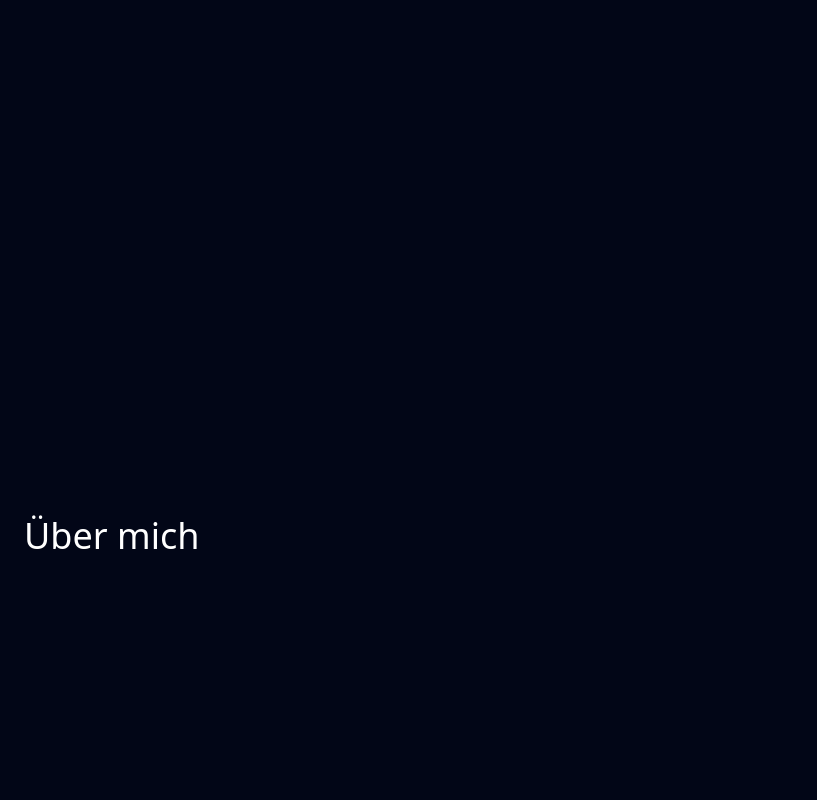
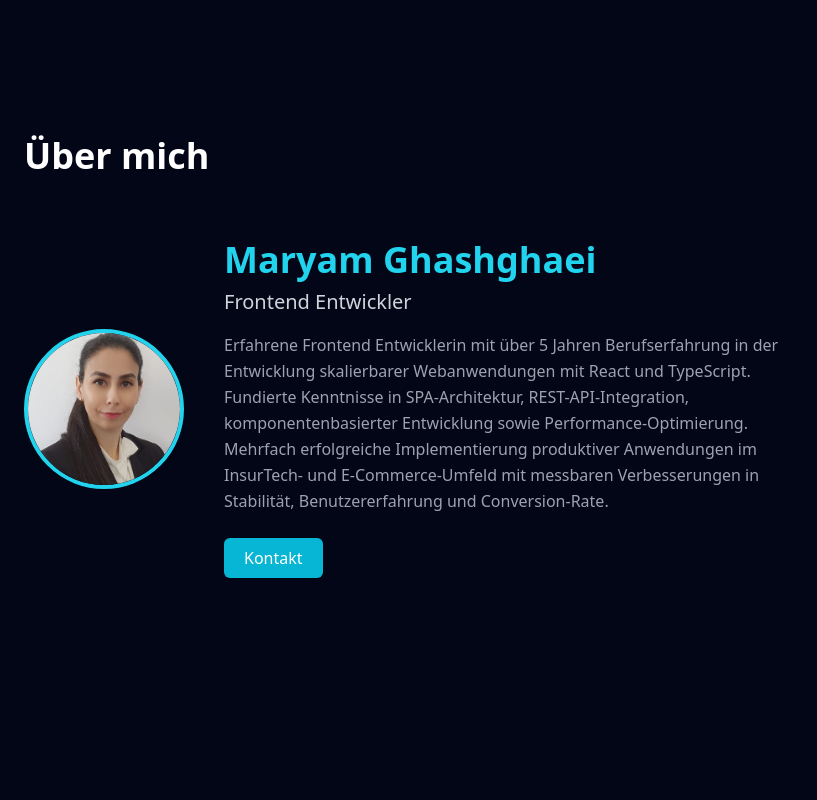
Before and after one commit to ghashghaei/my-portfolio, a Next.js app: page /de in a window 1280 px wide. Shown: the part 760-1560 px from the top of the page, without its empty margins (0-817 px from the left). Built offline with nearby package versions, Linux system fonts and the light colour scheme.

Commit message:
add about section

```diff
--- a/app/[locale]/page.tsx
+++ b/app/[locale]/page.tsx
@@ -1,5 +1,11 @@
 import { sections } from "../config/section";
 import { getLocale } from "../lib/getLocale";
+import CoreRating from "../components/ui/CoreRating/CoreRating";
+import CoreBadge from "../components/ui/CoreBadge/CoreBadge";
+import CoreAccordion from "../components/ui/CoreAccordion/CoreAccordion";
+import CoreTooltip from "../components/ui/CoreTooltip/CoreTooltip";
+import CoreDropdown from "../components/ui/CoreSelect/CoreSelect";
+import AboutSection from "../components/sections/AboutSection";
 
 interface PageProps {
   params: Promise<{
@@ -17,11 +23,12 @@ export default async function HomePage({ params }: PageProps) {
         <section
           key={section.id}
           id={section.id}
-          className="min-h-screen flex items-center"
+          className="min-h-screen flex flex-col gap-10"
         >
-          <h2 className="text-4xl">
+          <h2 className="text-4xl font-bold mb-6">
             {lang.sections[section.id as keyof typeof lang.sections]}
           </h2>
+          {section.id === "about" && <AboutSection locale={locale} />}
         </section>
       ))}
     </div>
--- /dev/null
+++ b/app/components/sections/AboutSection.tsx
@@ -0,0 +1,41 @@
+import { getLocale } from "../../lib/getLocale";
+import Image from "next/image";
+
+type Props = {
+  locale: string;
+};
+
+export default function AboutSection({ locale }: Props) {
+  const lang = getLocale(locale);
+
+  return (
+    <div className="flex flex-col md:flex-row items-center gap-10">
+      {/* Image */}
+      <div className="w-40 h-40 relative">
+        <Image
+          src="/profile.jpg"
+          alt="profile"
+          fill
+          className="rounded-full object-cover border-4 border-cyan-400"
+        />
+      </div>
+
+      {/* Text */}
+      <div className="text-center md:text-left max-w-xl">
+        <h1 className="text-4xl font-bold text-cyan-400">{lang.about.name}</h1>
+
+        <h2 className="text-xl mt-2 text-gray-300">{lang.about.role}</h2>
+
+        <p className="mt-4 text-gray-400 leading-relaxed">
+          {lang.about.description}
+        </p>
+
+        <div className="mt-6">
+          <button className="bg-cyan-500 px-5 py-2 rounded-md hover:bg-cyan-400 transition">
+            {lang.about.contact}
+          </button>
+        </div>
+      </div>
+    </div>
+  );
+}
```
